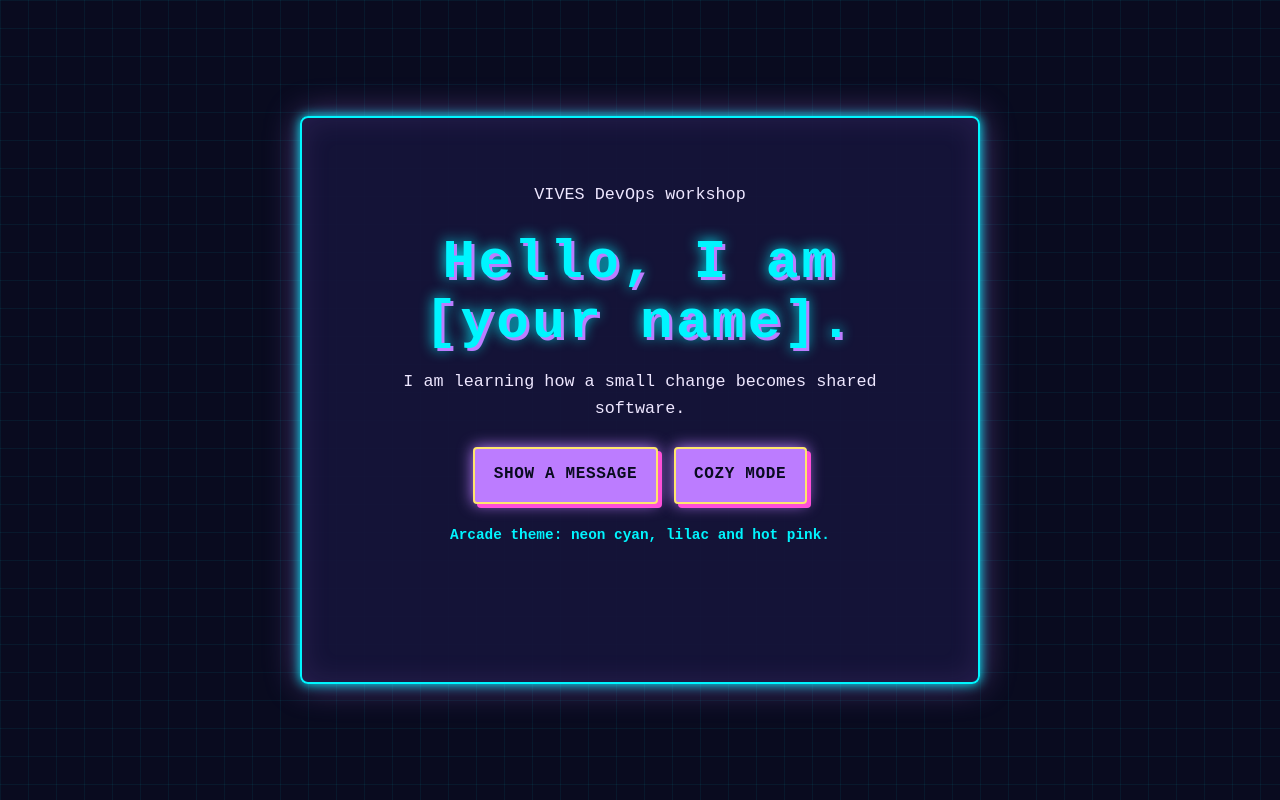
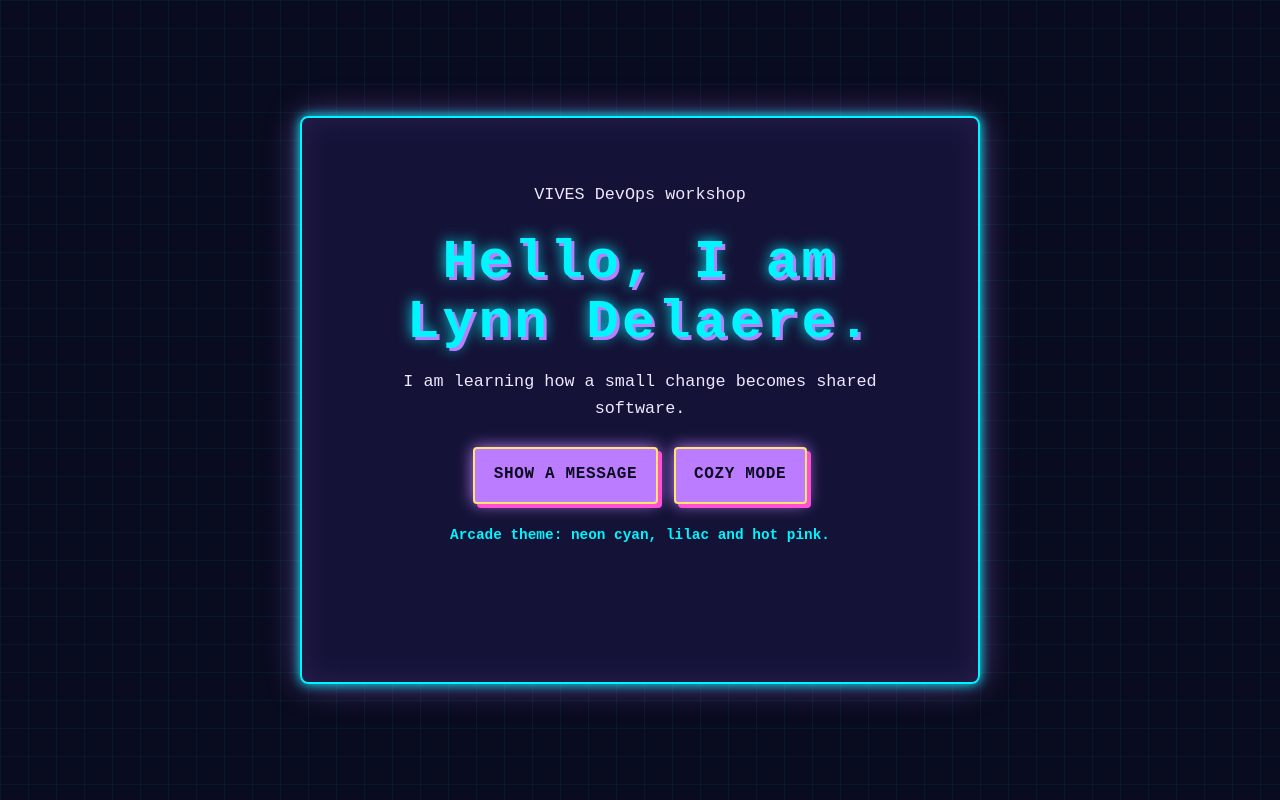
Before and after one commit to LynnDelaere/devops-workshop-lynn, a plain HTML site: page frontend/src/index.html in a window 1280 px wide. Drawn offline with Linux system fonts and the light colour scheme.

```diff
--- a/frontend/src/index.html
+++ b/frontend/src/index.html
@@ -3,13 +3,13 @@
   <head>
     <meta charset="utf-8">
     <meta name="viewport" content="width=device-width, initial-scale=1">
-    <title>Hello from [your name]</title>
+    <title>Hello from Lynn Delaere</title>
     <link rel="stylesheet" href="style.css">
   </head>
   <body>
     <main>
       <p class="eyebrow">VIVES DevOps workshop</p>
-      <h1>Hello, I am [your name].</h1>
+      <h1>Hello, I am Lynn Delaere.</h1>
       <p>I am learning how a small change becomes shared software.</p>
       <button id="message-button" type="button">Show a message</button>
       <p id="message" aria-live="polite"></p>
```
Also changed, not shown: 1 other file.
